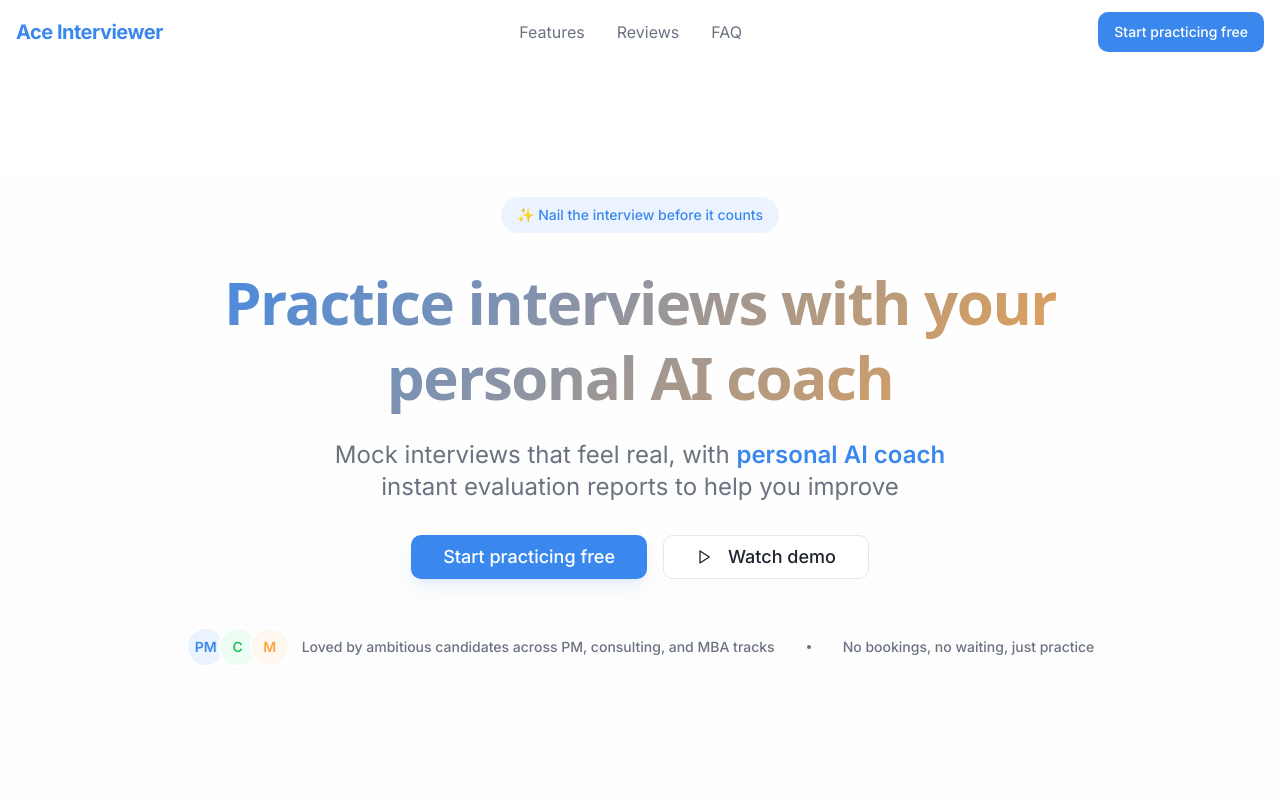
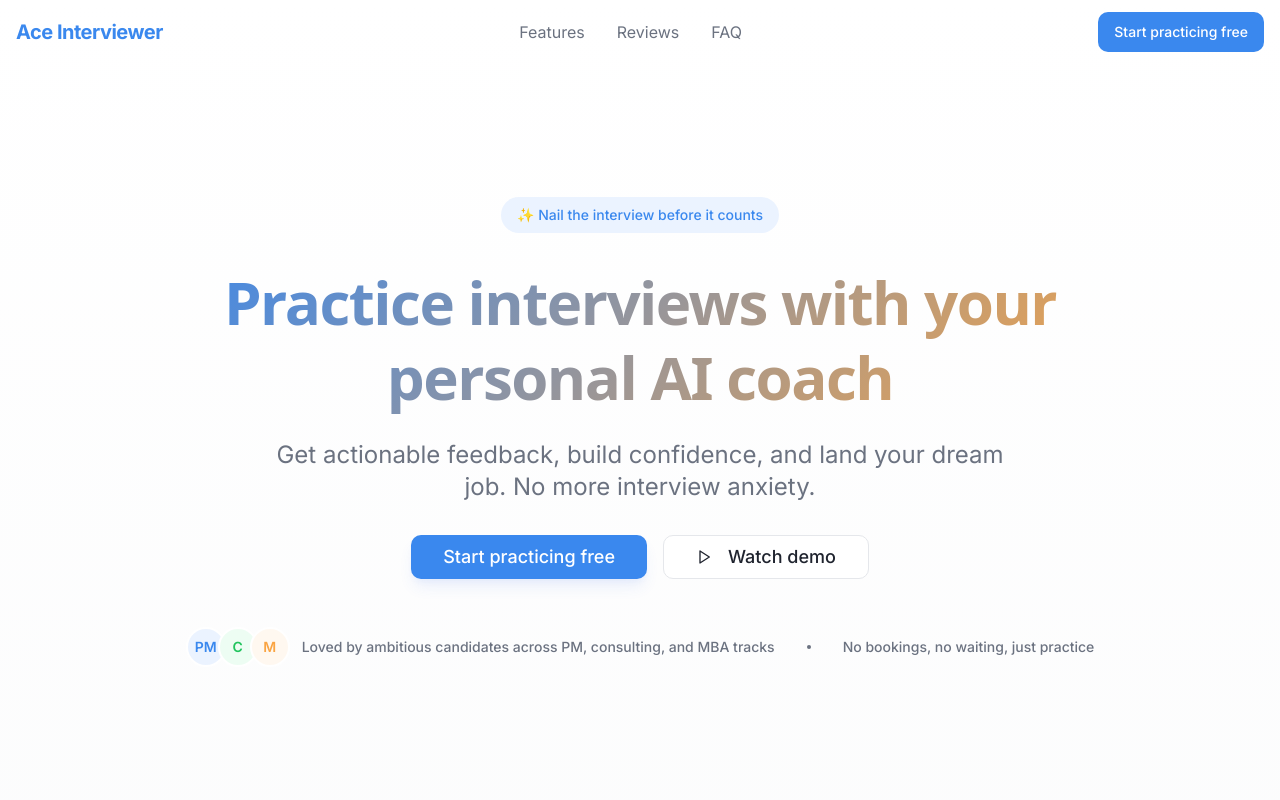
Before and after one commit to sarthakgupta1199/interview-pal-landing, a React (Vite) app: page / in a window 1280 px wide. Shown: the top 800 px of the page. Built offline with nearby package versions, Linux system fonts and the light colour scheme.

Commit message:
Update hero section text
Update the hero section's main headline and subheadline to reflect the new messaging.

```diff
--- a/src/components/AceHero.tsx
+++ b/src/components/AceHero.tsx
@@ -33,8 +33,7 @@ const AceHero = () => {
 
           {/* Subheadline */}
           <p className="text-xl md:text-2xl text-muted-foreground mb-8 max-w-3xl mx-auto leading-relaxed">
-            Mock interviews that feel real, with <span className="text-primary font-semibold">personal AI coach</span>
-            <br />instant evaluation reports to help you improve
+            Get actionable feedback, build confidence, and land your dream job. No more interview anxiety.
           </p>
 
           {/* CTA buttons */}
```
